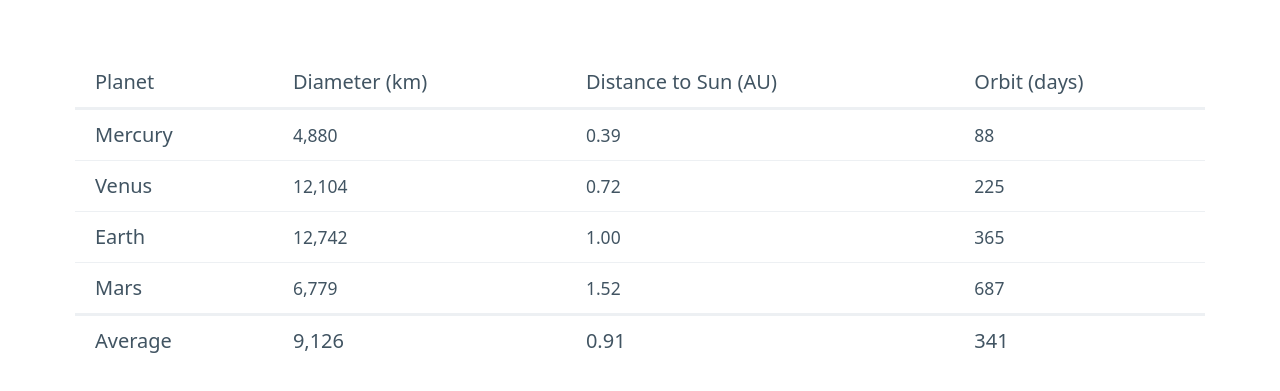
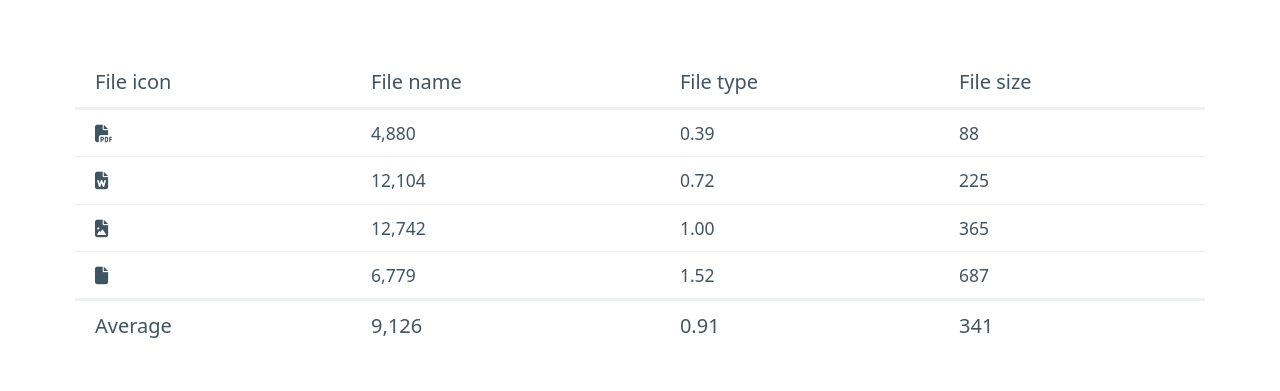
Before and after one commit to ImAbstr4kt/file-browser, a plain HTML site: page index.html in a window 1280 px wide. Shown: the part 143-534 px from the top of the page. Drawn offline with nearby package versions, Linux system fonts and the light colour scheme; a small style sheet from the web is missing.

Commit message:
added file icons to table

```diff
--- a/index.html
+++ b/index.html
@@ -5,42 +5,54 @@
     <meta name="viewport" content="width=device-width, initial-scale=1">
     <meta name="color-scheme" content="light dark">
     <link rel="stylesheet" href="css/pico.min.css">
+
+    <!-- Include Font Awesome CDN -->
+        <link
+        rel="stylesheet"
+        href="https://cdnjs.cloudflare.com/ajax/libs/font-awesome/6.5.2/css/all.min.css"
+        integrity="sha512-Ccy8jNU9rD6mFQeOqmyi0AZaZ7eKCEW4xGpR5yTupQmQ4MHZQ4s1yn1MI8q9SxCDjBaTxyoKhyqQ7Zf0Z4X5pA=="
+        crossorigin="anonymous"
+        referrerpolicy="no-referrer"
+        />
+
     <title>Hello world!</title>
   </head>
   <body>
     <main class="container">
       <h1>Hello world!</h1>
 
+
+    <!-- File table -->
             <table>
         <thead>
             <tr>
-            <th scope="col">Planet</th>
-            <th scope="col">Diameter (km)</th>
-            <th scope="col">Distance to Sun (AU)</th>
-            <th scope="col">Orbit (days)</th>
+            <th scope="col">File icon</th>
+            <th scope="col">File name</th>
+            <th scope="col">File type</th>
+            <th scope="col">File size</th>
             </tr>
         </thead>
         <tbody>
             <tr>
-            <th scope="row">Mercury</th>
+                <td><i class="fa-solid fa-file-pdf"></i></td>
                 <td>4,880</td>
                 <td>0.39</td>
                 <td>88</td>
             </tr>
             <tr>
-            <th scope="row">Venus</th>
+                <td><i class="fa-solid fa-file-word"></i></td>
                 <td>12,104</td>
                 <td>0.72</td>
                 <td>225</td>
             </tr>
             <tr>
-            <th scope="row">Earth</th>
+                <td><i class="fa-solid fa-file-image"></i></td>
                 <td>12,742</td>
                 <td>1.00</td>
                 <td>365</td>
             </tr>
             <tr>
-            <th scope="row">Mars</th>
+                <td><i class="fa-solid fa-file"></i></td>
                 <td>6,779</td>
                 <td>1.52</td>
                 <td>687</td>
```
Lines whose indentation alone changed are shown as unchanged.
